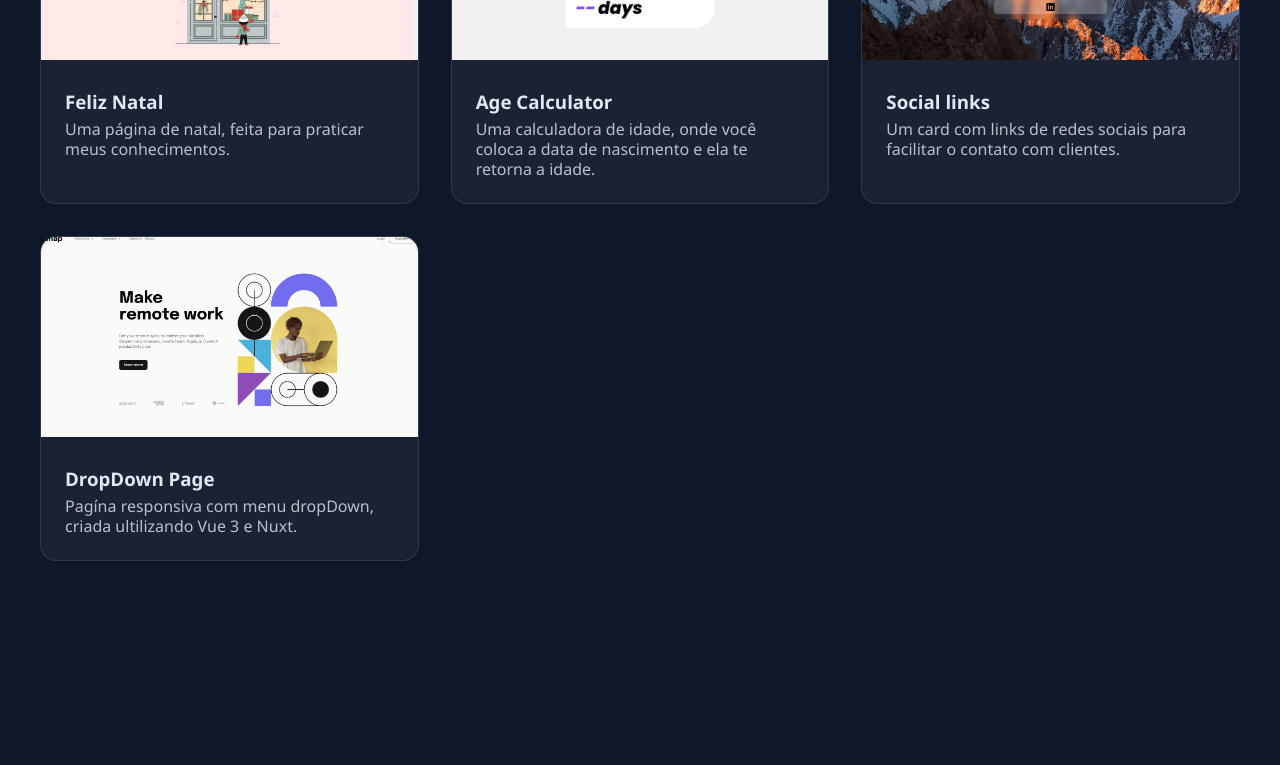
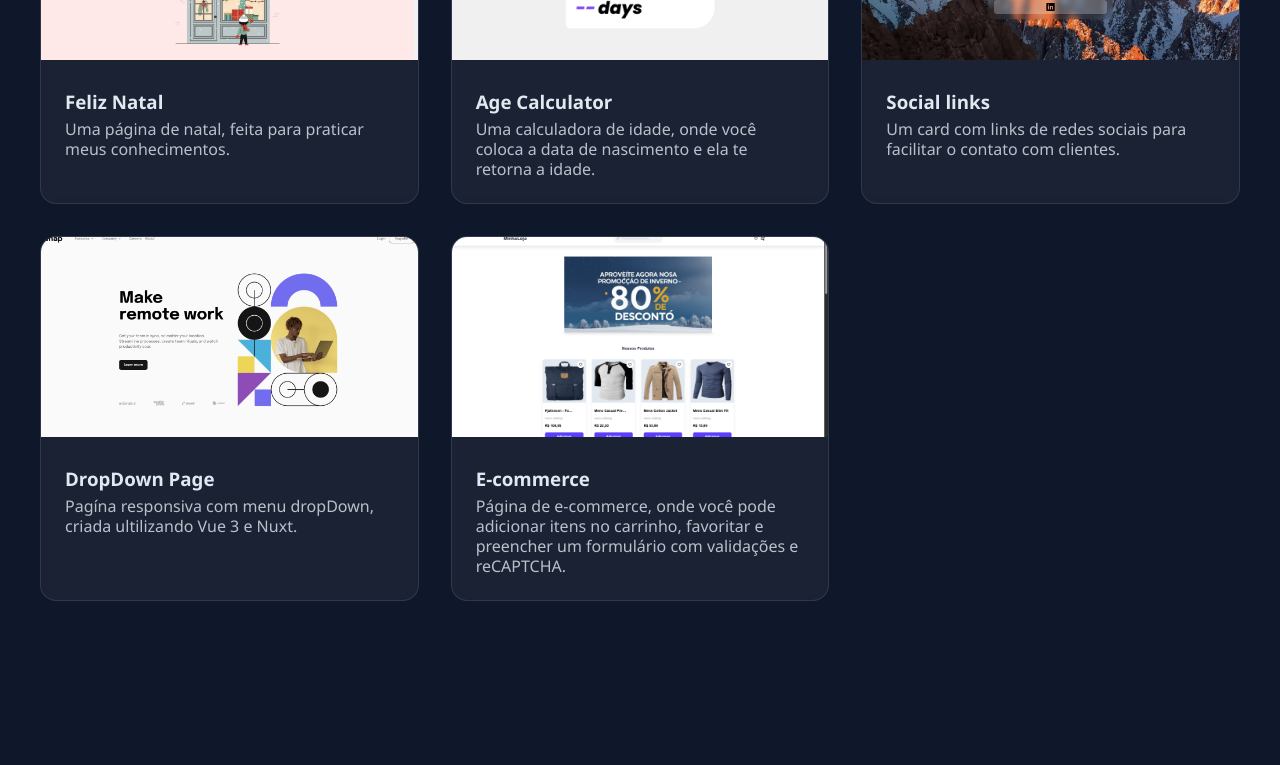
Before and after one commit to Adrianocode19/Portifolio-Adriano, a React (Vite) app: page / in a window 1280 px wide. Shown: the part 2000-2765 px from the top of the page. Built offline with nearby package versions, Linux system fonts and the light colour scheme.

Commit message:
feat: Adicionando novo projeto

```diff
--- a/index.html
+++ b/index.html
@@ -3,6 +3,7 @@
   <head>
     <meta charset="UTF-8" />
     <link rel="icon" type="image/svg+xml" href="/assets/icon_dev.svg" />
+    <link preload href="./public/assets/avatar.webp" as="image" />
     <meta name="viewport" content="width=device-width, initial-scale=1.0" />
     <title>Adriano | Portifólio</title>
   </head>
--- a/src/components/Projects/db.json
+++ b/src/components/Projects/db.json
@@ -23,6 +23,12 @@
       "descricao": "Pagína responsiva com menu dropDown, criada ultilizando Vue 3 e Nuxt.",
       "imagem": "/assets/dropDown.webp",
       "link": "https://drop-down-page-rrnq.vercel.app/"
+    },
+    {
+      "nome": "E-commerce",
+      "descricao": "Página de e-commerce, onde você pode adicionar itens no carrinho, favoritar e preencher um formulário com validações e reCAPTCHA.",
+      "imagem": "/assets/ecommerce.webp",
+      "link": "https://e-commerce-play.vercel.app/"
     }
   ]
 }
```
Also changed, not shown: public/assets/ecommerce.webp (added).
